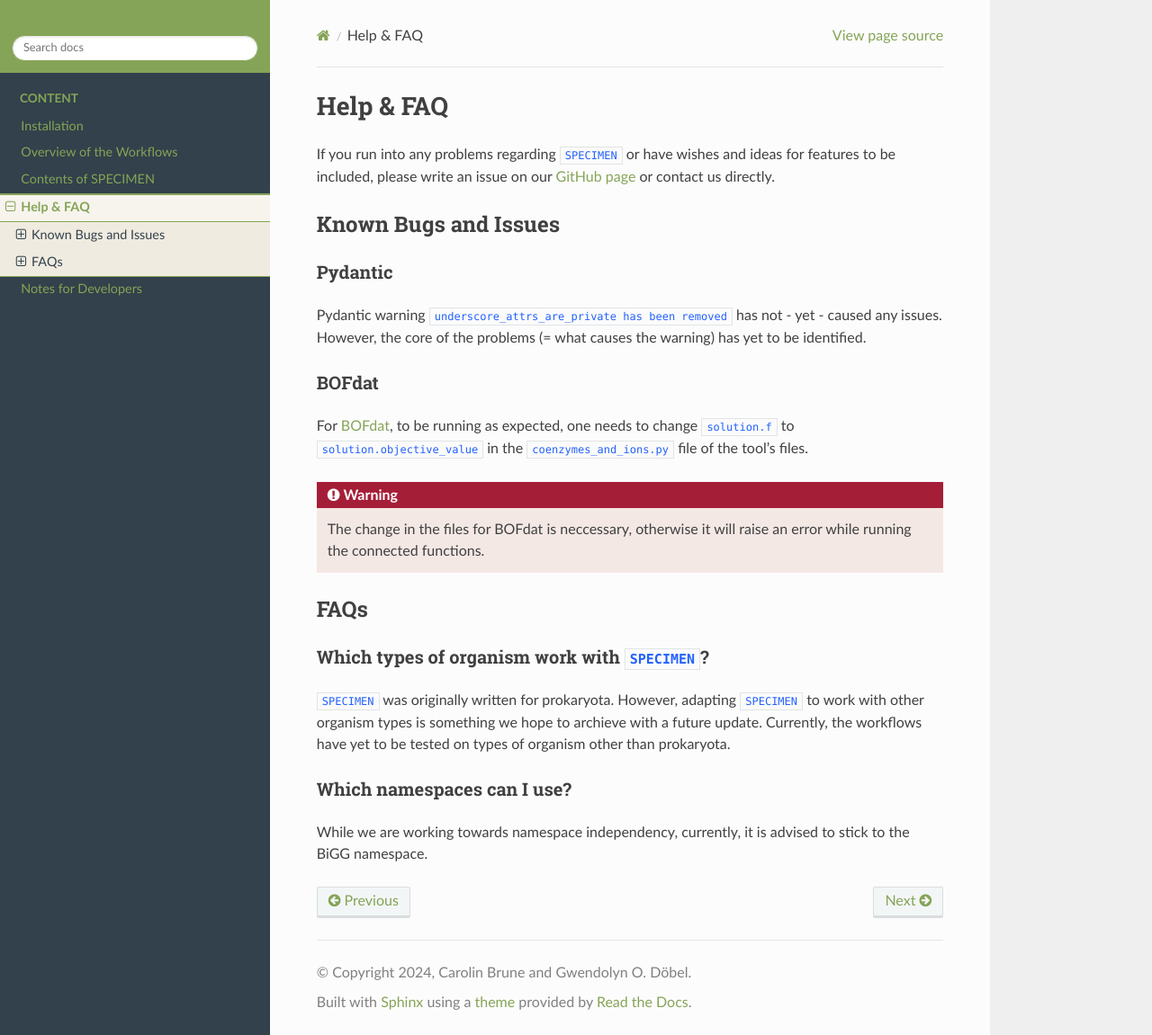
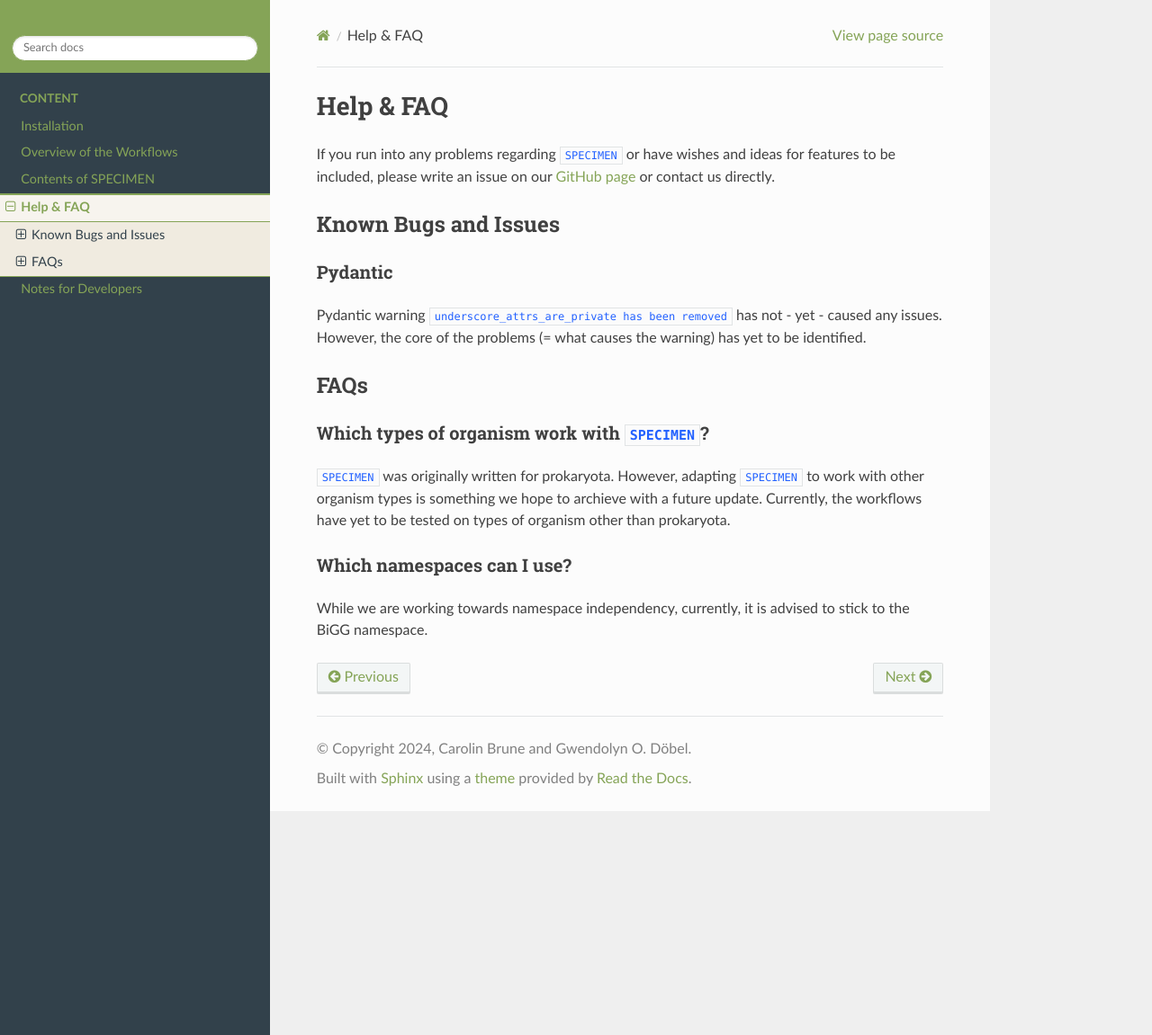
Before and after one commit to draeger-lab/SPECIMEN, a Sphinx documentation site: the page built from docs/source/help.rst, in a window 1280 px wide and 1151 px high. Shown: the whole window at 90% size. Built offline with Sphinx 7.4.7 and the Read the Docs theme 2.0.0, drawn with Linux system fonts in a browser that asks for light colours.

Commit message:
small docs update #5

```diff
--- a/docs/source/dev-notes.rst
+++ b/docs/source/dev-notes.rst
@@ -21,8 +21,9 @@ The version in this release has as of yet only be tested on prokaryote genomes.
 ``dev``: ONGOING
 ^^^^^^^^^^^^^^^^
 
-Development branch.
-Currently, features marked as future update throughout the documentation are worked on.
+| Development branch.
+| Place to fix errors, chase bugs and polish the code.
+| Additionally, features marked as future update throughout the documentation are actively being worked on.
 
 Further branches
 ^^^^^^^^^^^^^^^^
--- a/docs/source/help.rst
+++ b/docs/source/help.rst
@@ -14,17 +14,6 @@ Pydantic
 Pydantic warning :code:`underscore_attrs_are_private has been removed` has not - yet - caused any issues.
 However, the core of the problems (= what causes the warning) has yet to be identified.
 
-BOFdat
-^^^^^^
-
-For `BOFdat <https://github.com/jclachance/BOFdat>`_, to be running as expected,
-one needs to change :code:`solution.f` to :code:`solution.objective_value` in the :code:`coenzymes_and_ions.py` file of the tool's files.
-
-.. warning::
-
-    The change in the files for BOFdat is neccessary, otherwise it will raise an error while running the connected functions.
-
-
 FAQs
 ----
 
```
